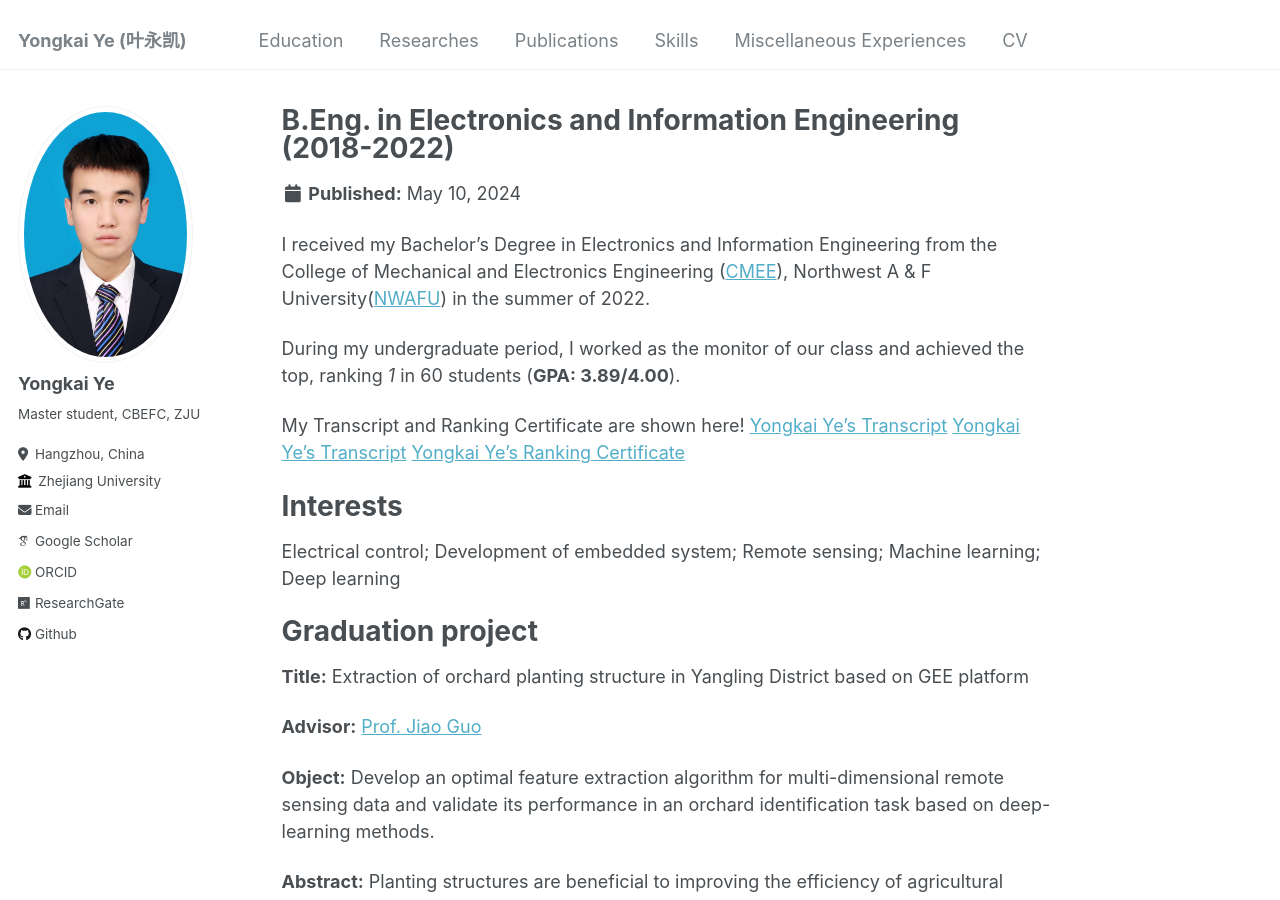
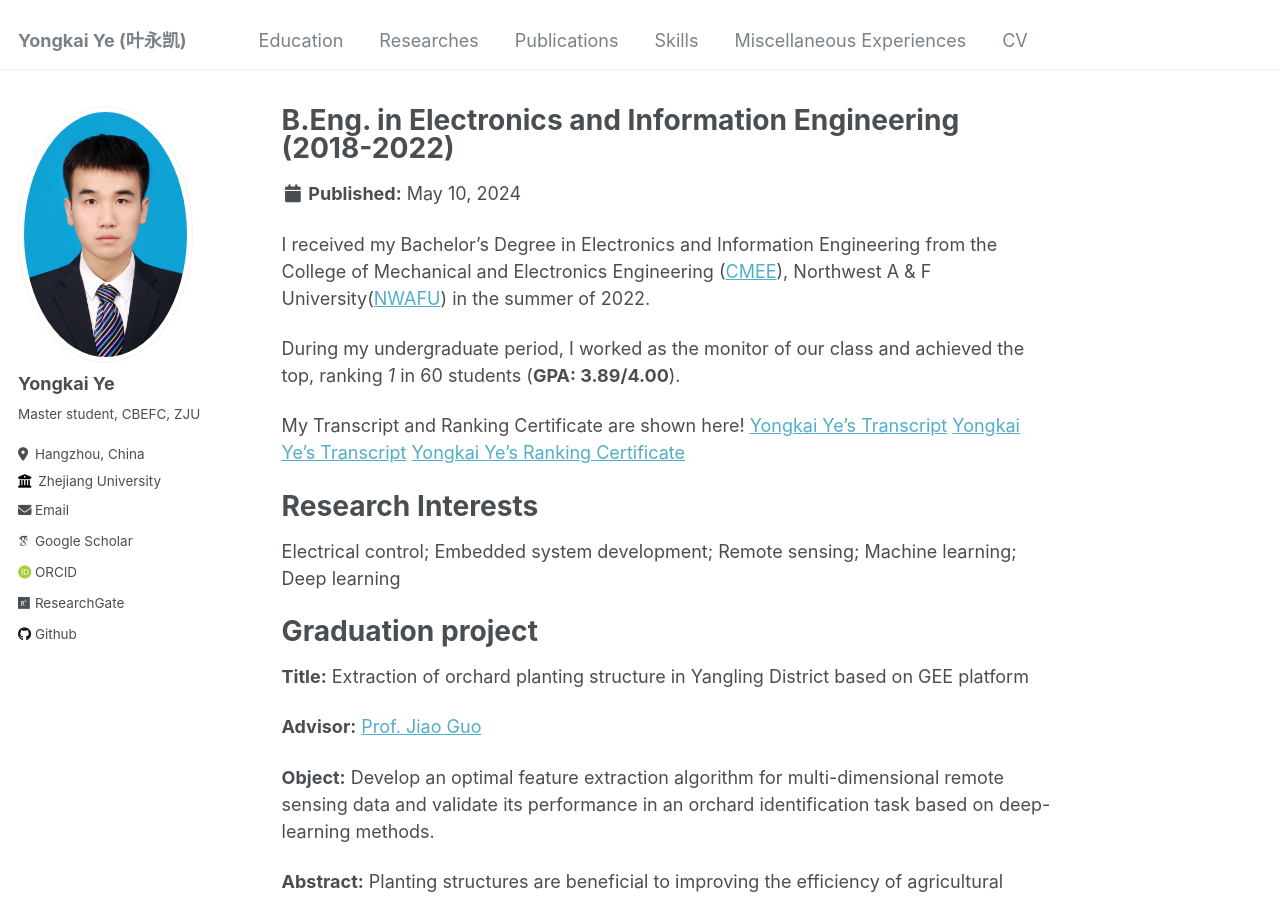
Before and after one commit to Yongkai-Ye/Yongkai-Ye.github.io, a Jekyll site: the page built from _education/nwafu-education-1.md, in a window 1280 px wide and 900 px high. Built offline with Jekyll 4.4.1, drawn with Linux system fonts in a browser that asks for light colours; some web fonts are replaced.

Commit message:
Update nwafu-education-1.md

```diff
--- a/_education/nwafu-education-1.md
+++ b/_education/nwafu-education-1.md
@@ -12,13 +12,13 @@ I received my Bachelor’s Degree in Electronics and Information Engineering fro
 During my undergraduate period, I worked as the monitor of our class and achieved the top, ranking *1* in 60 students (**GPA: 3.89/4.00**).
 
 My Transcript and Ranking Certificate are shown here!
-[Yongkai Ye's Transcript](../images/RankingCertificate1.png){:height="75%" width="75%"}
-[Yongkai Ye's Transcript](../images/RankingCertificate1.png){:height="75%" width="75%"}
+[Yongkai Ye's Transcript](../images/UndergraduateTranscriptEnglish1.jpg){:height="75%" width="75%"}
+[Yongkai Ye's Transcript](../images/UndergraduateTranscriptEnglish2.jpg){:height="75%" width="75%"}
 [Yongkai Ye's Ranking Certificate](../images/RankingCertificate1.png){:height="75%" width="75%"}
 
-Interests
+Research Interests
 ======
-Electrical control; Development of embedded system; Remote sensing; Machine learning; Deep learning
+Electrical control; Embedded system development; Remote sensing; Machine learning; Deep learning
 
 Graduation project
 ======
```
